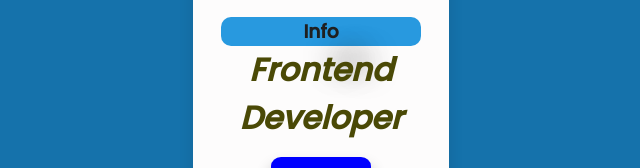
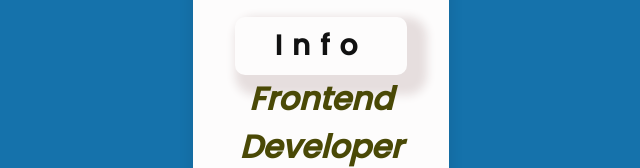
Before and after one commit to im-masum/flip-card, a plain HTML site: page social-info-card/index.html in a window 1280 px wide. Shown: the part 134-302 px from the top of the page, without its empty margins (319-959 px from the left). Drawn offline with Linux system fonts and the light colour scheme.

Commit message:
I have made some changes to some files.

```diff
--- a/social-info-card/style.css
+++ b/social-info-card/style.css
@@ -44,10 +44,11 @@ img{
 }
 
 h3{
-  color: rgb(31, 31, 31);
-  text-shadow: 30px 30px 30px;
-  background: #2899df;
-  width: 200px;
+  letter-spacing: 10px;
+  font-size: 28px;
+  color: rgb(17, 17, 17);
+  box-shadow: 10px 10px 10px 10px #e6dede;
+  padding: 8px 40px;
   border-radius: 10px;
 
 }
```
Also changed, not shown: index.html (+11 -0 lines).
